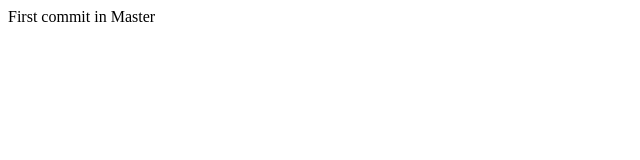
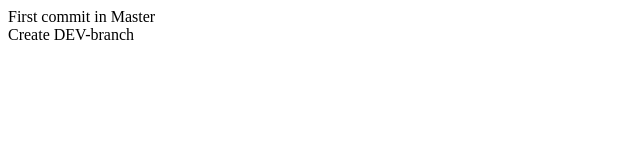
Before and after one commit to TPoleliuk/Hillel_Front-end-Pro-HW-36, a plain HTML site: page index.html in a window 1280 px wide. Shown: the whole page, without its empty margins (0-640 px from the left). Drawn offline with Linux system fonts and the light colour scheme.

Commit message:
Create DEV-branch

```diff
--- a/index.html
+++ b/index.html
@@ -8,5 +8,7 @@
 </head>
 <body>
     <div>First commit in Master</div>
+
+    <div>Create DEV-branch</div>
 </body>
 </html>
```
